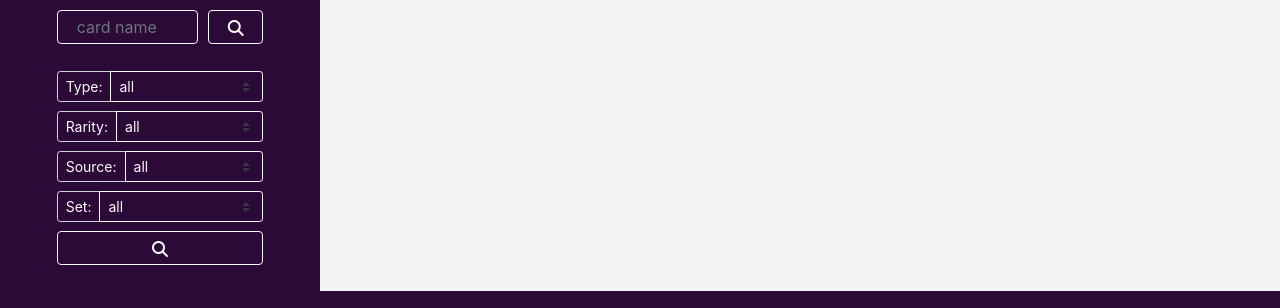
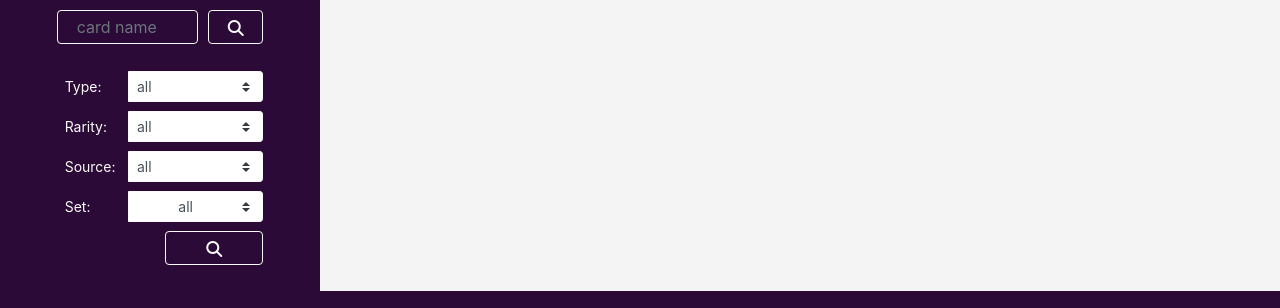
Before and after one commit to Code-Institute-Submissions/RaphaelRohner-chibitales.org_milestoneproject2, a plain HTML site: page index.html in a window 1280 px wide. Shown: the part 3450-3758 px from the top of the page. Drawn offline with nearby package versions, Linux system fonts and the light colour scheme.

Commit message:
search fields style harmonized

```diff
--- a/assets/css/style.css
+++ b/assets/css/style.css
@@ -269,21 +269,19 @@
     height: 40px;
 }
 
-.form-control-sm {
-    background-color: #2c0a37;
-    color: #fafafa;
-}
-
 .input-group-text {
     background-color: #2c0a37;
     color: #fafafa;
+    border: none;
+}
+
+.input-group-prepend {
+    width: 35%;
 }
 
 .custom-select {
-    background-color: #2c0a37;
-    color: #fafafa;
     border-color: #fafafa;
-    width: 75%;
+    border-radius: 8px;
 }
 
 /*------------------------------ FOOTER --------------------------------*/
--- a/index.html
+++ b/index.html
@@ -776,14 +776,14 @@
                             <div class="input-group-prepend">
                                 <label class="input-group-text" for="cardSet">Set:</label>
                             </div>
-                            <select class="custom-select" id="cardSet"></select>
+                            <select class="custom-select form-control form-control-sm btn btn-outline-light" id="cardSet"></select>
                         </div>
                     </div>
                 </div>
 
                 <!-- SEARCH BY CARD PROPERTY - SEARCH BUTTON -->
                 <div class="form-row">
-                    <div class="col col-10 offset-1">
+                    <div class="col col-5 offset-6">
                         <button type="button" id="setSubmit" class="form-control form-control-sm btn btn-outline-light" onclick="findCardsByStats()"><i class="fas fa-search" aria-hidden="true"></i></button>
                     </div>
                 </div>
```
